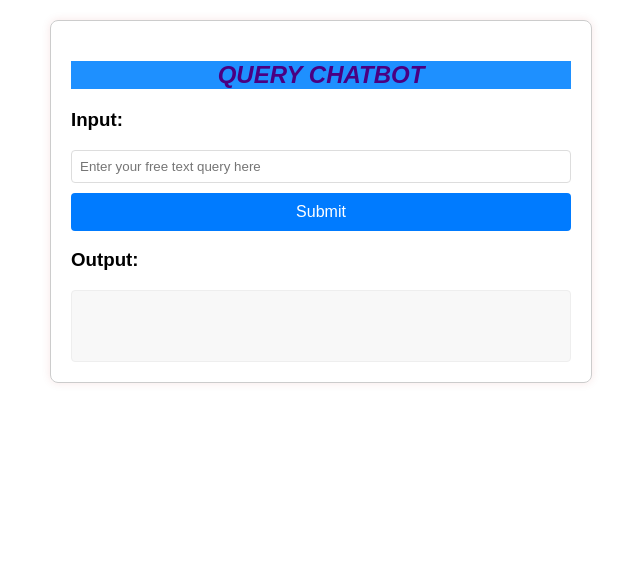
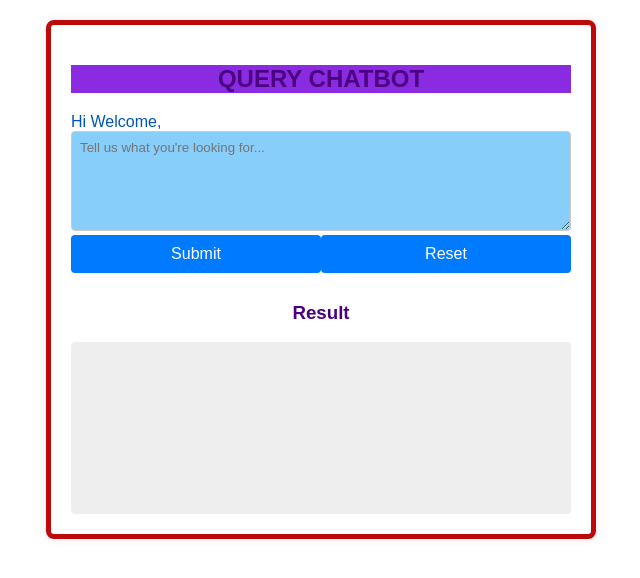
Before and after one commit to senthilkumartech1983/chatbot, a Flask app: page / in a window 1280 px wide. Shown: the top 578 px of the page, without its empty margins (319-959 px from the left). Run offline with Flask 3, Linux system fonts and the light colour scheme.

Commit message:
changed look and feel

```diff
--- a/templates/index.html
+++ b/templates/index.html
@@ -9,11 +9,15 @@
             font-family: Arial, sans-serif;
             margin: 20px;
         }
+        .button-container {
+            display: flex;
+        }
         .container {
             max-width: 500px;
             margin: 0 auto;
             padding: 20px;
-            border: 1px solid #ccc;
+            border: 5px solid #bd0909;
+            color: #0056b3;
             border-radius: 8px;
             box-shadow: 0 0 10px rgba(173, 19, 19, 0.1);
         }
@@ -32,35 +36,63 @@
             background-color: #007bff;
             color: white;
             padding: 10px 15px;
-            border: none;
+            border: #bd0909;
+            border-color: #bd0909;
             border-radius: 4px;
-            cursor: pointer;
+            cursor: auto;
             font-size: 16px;
         }
         button:hover {
             background-color: #0056b3;
         }
         #output {
-            background-color: #f8f8f8;
+            background-color: #eee;
             padding: 10px;
             border: 1px solid #eee;
             border-radius: 4px;
-            min-height: 50px; /* Ensure it's visible even when empty */
+            min-height: 150px; /* Ensure it's visible even when empty */
             word-wrap: break-word; /* Break long words */
+        }
+        textarea {
+            width: 100%; /* Makes it take full width of its container */
+            min-height: 100px; /* Sets a minimum height */
+            resize: vertical; /* Allows users to resize it vertically */
+            padding: 8px;
+            box-sizing: border-box; /* Includes padding in the element's total width and height */
+            font-family: sans-serif; /* A common, readable font */
+            border: 1px solid #ccc;
+            border-radius: 4px;
+            background-color: lightskyblue;
         }
     </style>
 </head>
 <body>
     <div class="container">
-        <h2 style="text-align: center; background-color: dodgerblue; font-style: oblique; color: indigo;">QUERY CHATBOT</h2>
+        <h2 style="text-align: center; background-color: blueviolet; font-style: normal; color: indigo;">QUERY CHATBOT</h2>
+        Hi Welcome,
         <form id="myForm">
-            <h3>Input:</h3>
-            <input type="text" id="input1" name="input1" placeholder="Enter your free text query here">
+            <!-- <h3>Input:</h3>
+             <input type="text" id="input1" name="input1" placeholder="Enter your free text query here"> -->
+            <textarea id="input1" name="input1" rows="5" cols="50" placeholder="Tell us what you're looking for..."></textarea>
 
-            <button type="submit">Submit</button>
+            <div class="button-container">
+                <button type="submit" style="border:brown">Submit</button>
+                <button onclick="clearInputField()">Reset</button>
+            </div>
+
+            <!--<button type="submit">Submit</button>
+            <button onclick="clearInputField()">
+                 Click here to clear
+            </button> -->
+            <script>
+                 function clearInputField() {
+                     document.getElementById('myForm').reset();
+            }
+    </script>
+
         </form>
 
-        <h3>Output:</h3>
+        <h3 style="text-align: center; font-style: normal; color: indigo;">Result</h3>
         <div id="output">
             </div>
     </div>
@@ -98,9 +130,10 @@
 
             } catch (error) {
                 console.error('Error:', error);
-                document.getElementById('output').textContent = 'Error: Could not get response from server.';
+                document.getElementById('output').textContent = 'Unexpected error occurred, try again or rephrase your prompt';
             }
         });
     </script>
+
 </body>
 </html>
```
